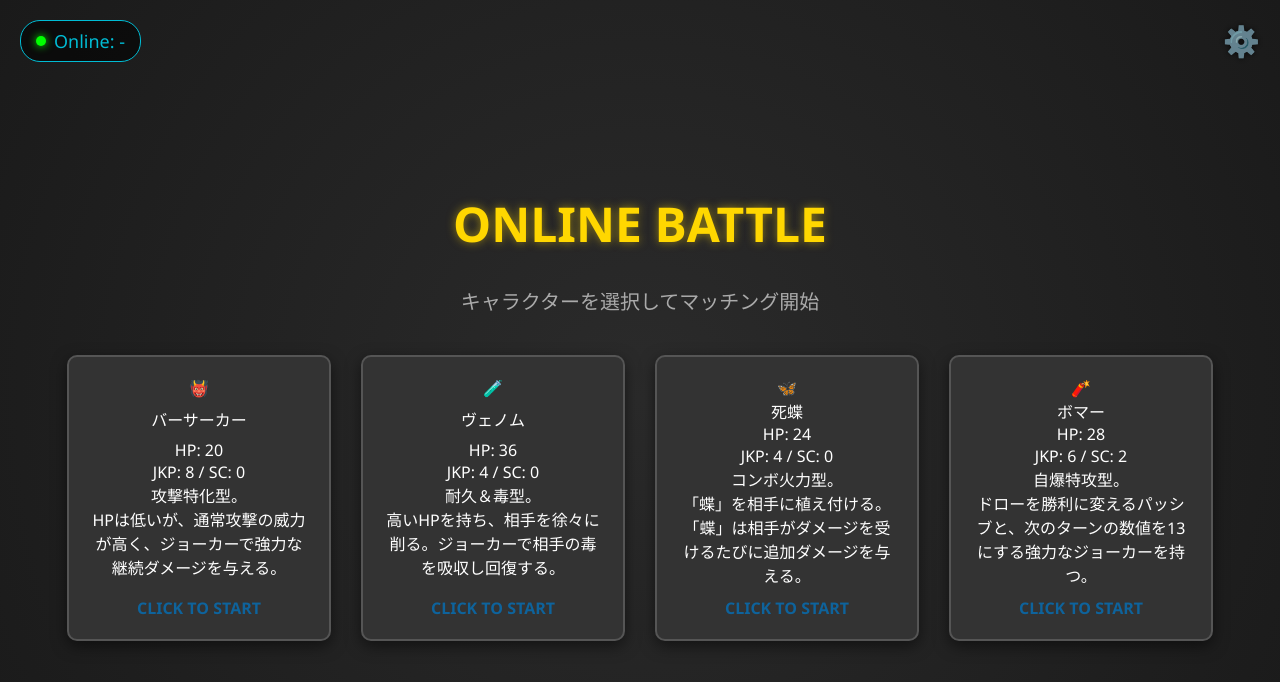
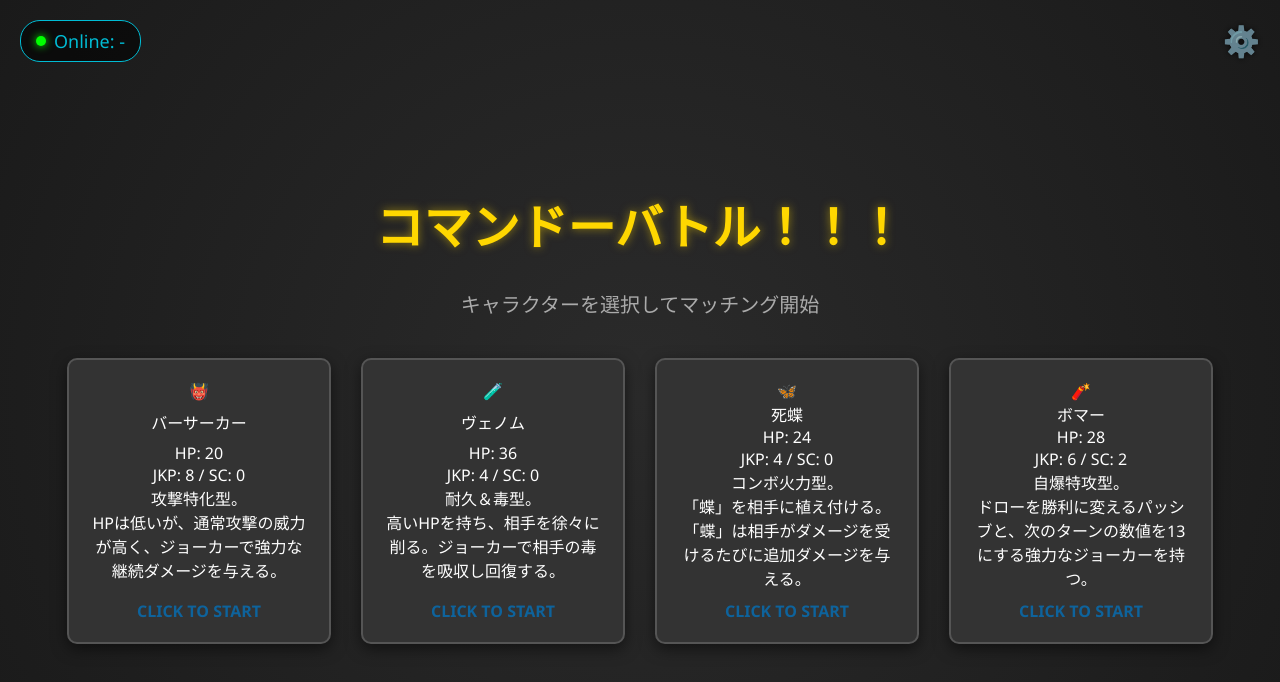
Before and after one commit to Ymtkh21020289/commandow, a website: page index.html in a window 1280 px wide. Drawn offline with nearby package versions, Linux system fonts and the light colour scheme; no server answers.

Commit message:
Update index.html

```diff
--- a/index.html
+++ b/index.html
@@ -117,7 +117,7 @@
             <div class="live-indicator"></div>
             <span>Online: <span id="online-count-num">-</span></span>
         </div>
-        <h1>ONLINE BATTLE</h1>
+        <h1>コマンドーバトル！！！</h1>
         <p class="subtitle" id="status-msg">キャラクターを選択してマッチング開始</p>
         <div id="char-list"></div>
         <div id="wait-msg" class="loading-text" style="display:none;">対戦相手を探しています...</div>
```
